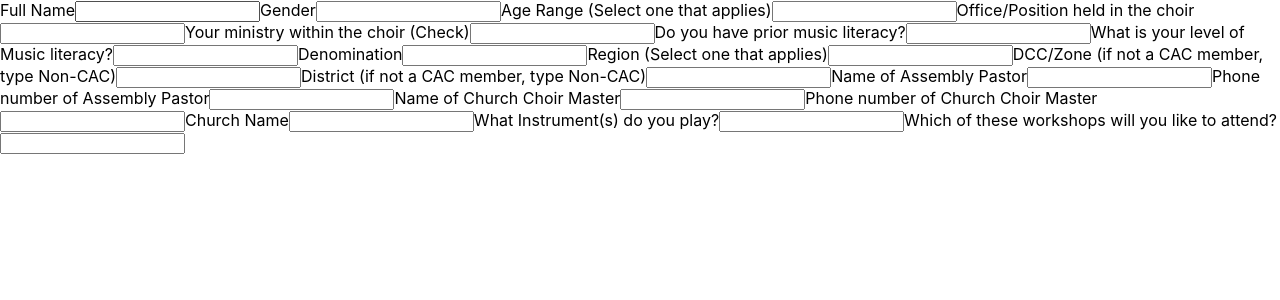
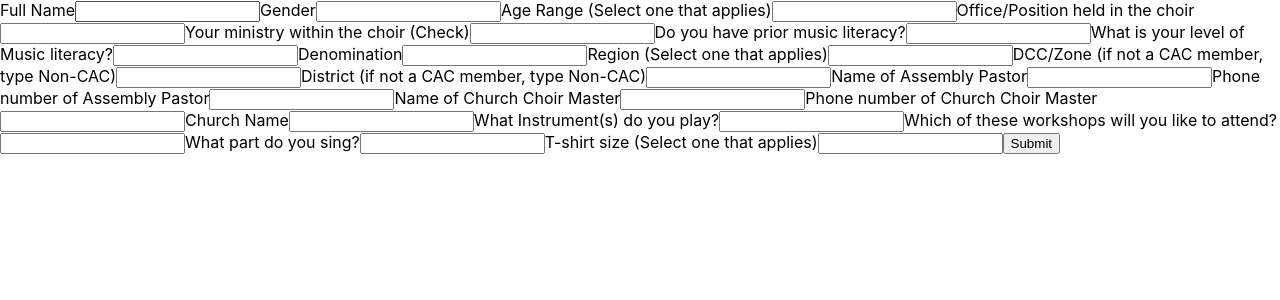
Before and after one commit to OpeDada/cacmusic, a Next.js app: page /registration in a window 1280 px wide. Shown: the top 300 px of the page. Built offline with nearby package versions, Linux system fonts and the light colour scheme.

Commit message:
implement form labels

```diff
--- a/pages/registration.js
+++ b/pages/registration.js
@@ -77,6 +77,15 @@ export default function Registration(){
           Which of these workshops will you like to attend?
           <input type="text"></input>
         </label>
+        <label>
+          What part do you sing?
+          <input type="text"></input>
+        </label>
+        <label>
+          T-shirt size (Select one that applies)
+          <input type="text"></input>
+        </label>
+        <button type="submit">Submit</button>
       </form>
     </div>
   );
```
